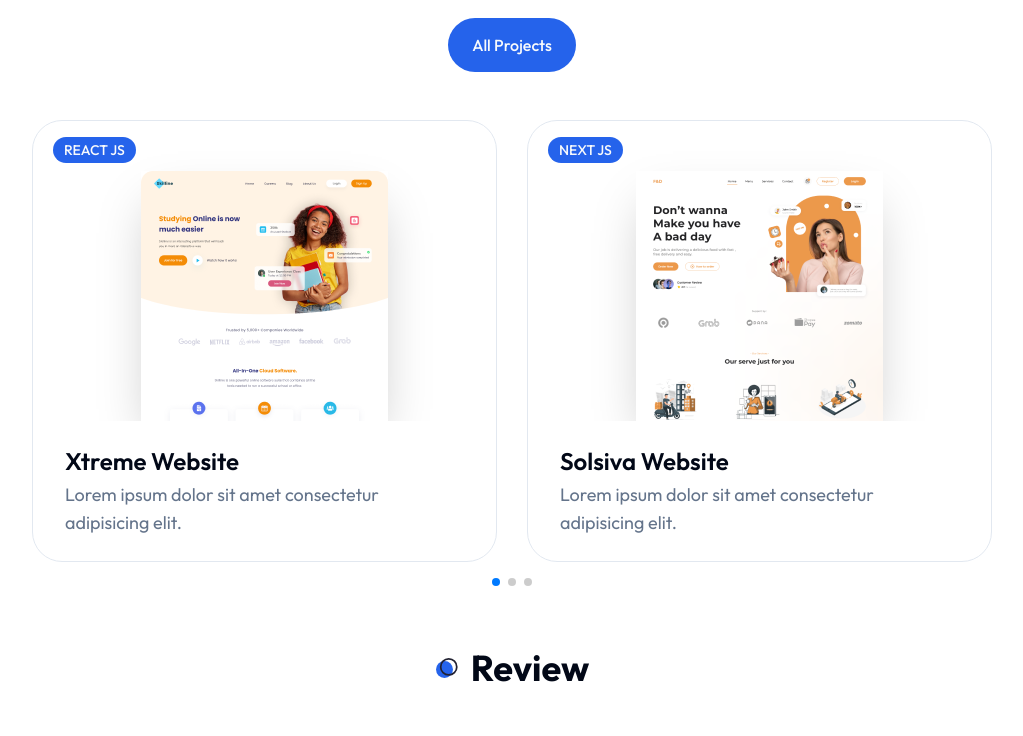
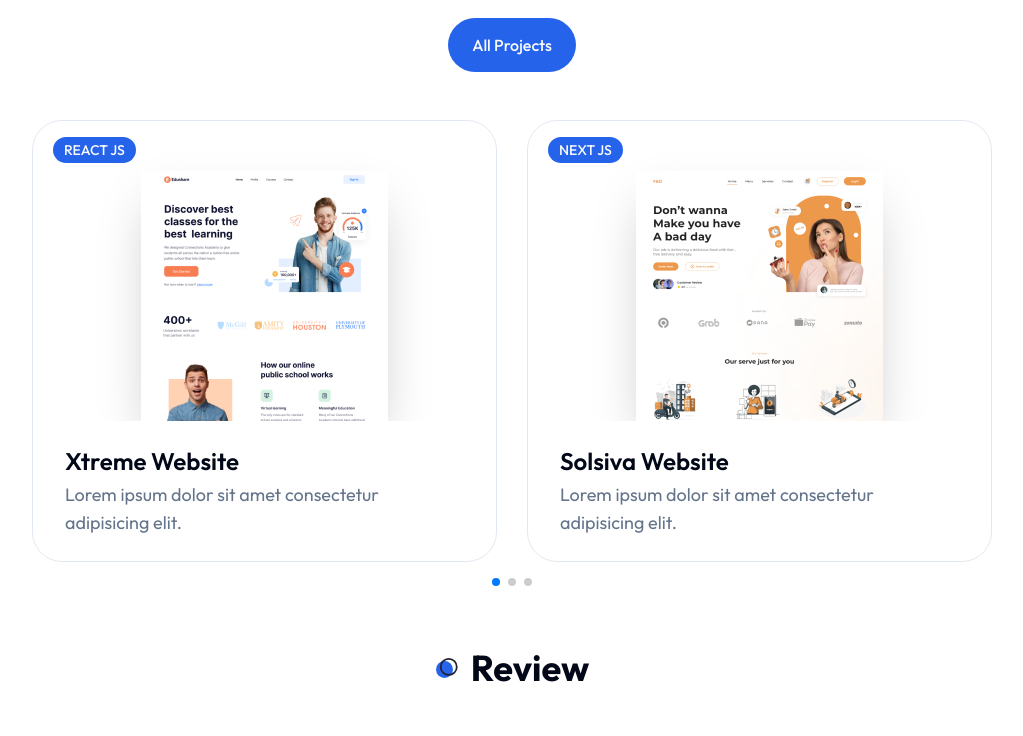
Before and after one commit to waqaraslam1997/Waqar-Portfolio, a Next.js app: page / in a window 1280 px wide. Shown: the part 2857-3593 px from the top of the page, without its empty margins (128-1151 px from the left). Built offline with nearby package versions, Linux system fonts and the light colour scheme.

Commit message:
Finalize Portfolio

```diff
--- a/src/app/projects/page.tsx
+++ b/src/app/projects/page.tsx
@@ -7,7 +7,7 @@ import ProjectCard from "@/components/ProjectCard";
 
 const projectData = [
   {
-    image: "/work/3.png",
+    image: "/work/1.png",
     category: "react js",
     name: "Xtreme Website",
     description: "Lorem ipsum dolor sit amet consectetur adipisicing elit. ",
@@ -47,7 +47,7 @@ const projectData = [
     github: "/",
   },
   {
-    image: "/work/2.png",
+    image: "/work/3.png",
     category: "Next js",
     name: "Revolution Website",
     description: "Lorem ipsum dolor sit amet consectetur adipisicing elit. ",
@@ -63,7 +63,7 @@ const projectData = [
     github: "/",
   },
   {
-    image: "/work/3.png",
+    image: "/work/2.png",
     category: "fullstack",
     name: "Smart Website",
     description: "Lorem ipsum dolor sit amet consectetur adipisicing elit. ",
--- a/src/components/Work.tsx
+++ b/src/components/Work.tsx
@@ -17,7 +17,7 @@ import ProjectCard from "@/components/ProjectCard";
 
 const projectData = [
   {
-    image: "/work/3.png",
+    image: "/work/1.png",
     category: "react js",
     name: "Xtreme Website",
     description: "Lorem ipsum dolor sit amet consectetur adipisicing elit. ",
@@ -57,7 +57,7 @@ const projectData = [
     github: "/",
   },
   {
-    image: "/work/2.png",
+    image: "/work/3.png",
     category: "Next js",
     name: "Revolution Website",
     description: "Lorem ipsum dolor sit amet consectetur adipisicing elit. ",
@@ -73,7 +73,7 @@ const projectData = [
     github: "/",
   },
   {
-    image: "/work/3.png",
+    image: "/work/2.png",
     category: "fullstack",
     name: "Smart Website",
     description: "Lorem ipsum dolor sit amet consectetur adipisicing elit. ",
```
